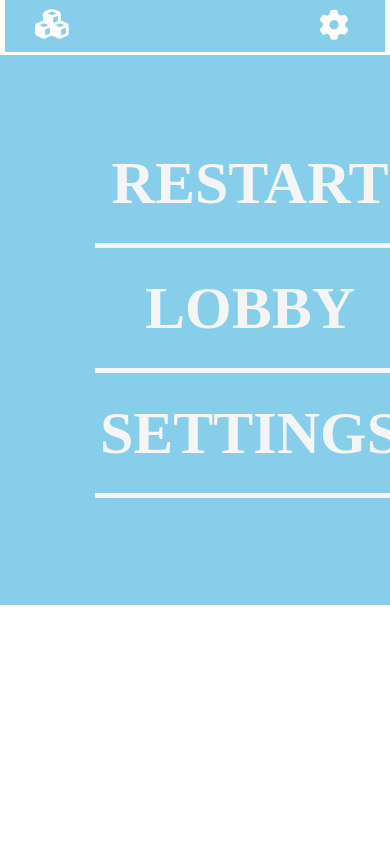
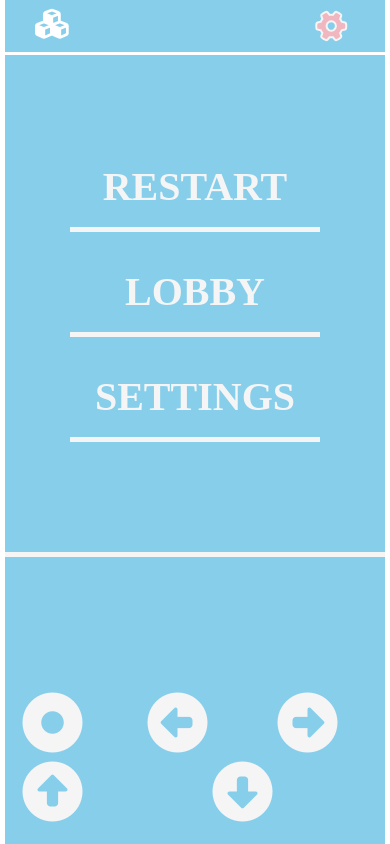
Before and after one commit to seanny3/Tetris-JS, a plain HTML site: page index.html in a window 390 px wide. Both pictures are taken after a click on the button 334 px from the left and 26 px from the top of the page. Drawn offline with Linux system fonts and the light colour scheme.

Commit message:
CSS : mobile

```diff
--- a/index.html
+++ b/index.html
@@ -27,6 +27,7 @@
 
   <!-- main -->
   <section id="main">
+    <div class="section">
       <!-- menu -->
       <section id="menu">
         <div class="menu__box">
@@ -37,12 +38,13 @@
           </div>
         </div>
       </section>
-    <div class="section">
       <div class="left">
         <div id="hold">
+          <div class="hold">
             <div class="info__title">HOLD</div>
             <div class="info__content">
               <img src="" alt="">
+            </div>
           </div>
         </div>
         <div class="information">
@@ -78,6 +80,33 @@
           </div>
         </div>
       </div>
+      <!-- mobile -->
+      <section id="mobile">
+        <div class="mobile">
+          <div class="hard__down">
+            <div class="spaceBar icon">
+              <i class="fas fa-dot-circle"></i>
+            </div>
+            <div class="arrow__up icon">
+              <i class="fas fa-arrow-alt-circle-up"></i>
+            </div>
+          </div>
+
+          <div class="arrow__btn">
+            <div class="arrow__center">
+              <div class="arrow__left icon">
+                <i class="fas fa-arrow-alt-circle-left"></i>
+              </div>
+              <div class="arrow__right icon">
+                <i class="fas fa-arrow-alt-circle-right"></i>
+              </div>
+            </div>
+            <div class="arrow__down icon">
+              <i class="fas fa-arrow-alt-circle-down"></i>
+            </div>
+          </div>
+        </div>
+      </section>
     </div>
   </section>
 
@@ -89,13 +118,3 @@
 
 </body>
 </html>
-
-
-
-
-
-<!--
-<i class="fas fa-dot-circle"></i>
-<i class="fas fa-arrow-alt-circle-left"></i>
-<i class="fas fa-arrow-alt-circle-right"></i>
-<i class="fas fa-arrow-alt-circle-down"></i> -->
--- a/main.js
+++ b/main.js
@@ -65,9 +65,10 @@ document.addEventListener('keydown', (event) => {
 // click menu
 var click_menu = false;
 const goMenu = document.querySelector('.go__menu');
-goMenu.addEventListener('click', () => {
+goMenu.addEventListener('mouseup', () => {
 	const menuBox = document.getElementById("menu");
 	menuBox.classList.toggle('active');
+	goMenu.classList.toggle('active');
 	// stop gameloop,timer
 	if(!click_menu) {
 		clearInterval(timer);
@@ -80,6 +81,19 @@ goMenu.addEventListener('click', () => {
 		click_menu = false;
 	}
 })
+
+// mobile controller
+const keypad = document.querySelectorAll('.icon');
+keypad.forEach((key) => {
+
+	key.addEventListener('mouseup', (e) => {
+		e.target.classList.add('active');
+		setTimeout(() => {
+			e.target.classList.remove('active');
+		},90)
+	})
+})
+
 
 
 // block functions
--- a/style.css
+++ b/style.css
@@ -1,5 +1,6 @@
 :root {
-  --height-main: 550px;
+  --pc-height-main: 600px;
+  --mobile-height-main: 500px;
   --width-max: 450px;
 
   --border-size-board: 1px;
@@ -11,6 +12,24 @@
 }
 
 /* CSS reset */
+html,
+body {
+  height: 100%;
+  overflow: hidden;
+}
+button,
+textarea,
+input,
+select,
+a {
+  -webkit-tap-highlight-color: rgba(0, 0, 0, 0);
+  -webkit-tap-highlight-color: transparent;
+  -webkit-user-select: none;
+  -khtml-user-select: none;
+  -moz-user-select: none;
+  -ms-user-select: none;
+  user-select: none;
+}
 body {
   margin: 0;
   padding: 0;
@@ -61,8 +80,8 @@ button {
   display: flex;
   border-left: 5px solid white;
   border-right: 5px solid white;
+  position: relative;
 }
-
 #main .section {
   border-top: none;
 }
@@ -73,19 +92,22 @@ button {
   line-height: 50px;
   text-align: center;
   color: white;
+  transform: rotate(0deg);
+  transition: all 300ms ease-in;
 }
-.go__menu:hover {
+
+.menu__item:hover {
+  -webkit-text-stroke: 2px var(--color-font-border-white);
+  color: rgb(241, 183, 193);
+  transition: all 300ms ease;
+  font-size: 65px;
+}
+.go__menu.active {
   -webkit-text-stroke: 2px var(--color-font-border-white);
   transform: rotate(90deg);
-  font-size: 31px;
-  color: var(--color-font-border-blue);
+  font-size: 40px;
+  color: rgb(241, 183, 193);
   transition: all 300ms ease-in;
-}
-.menu__item:hover {
-  -webkit-text-stroke: 2px var(--color-font-border-white);
-  color: var(--color-font-border-blue);
-  transition: all 300ms ease;
-  font-size: 65px;
 }
 
 /* menu */
@@ -95,13 +117,15 @@ button {
   transition: all 300ms ease-in-out;
   justify-content: center;
   position: absolute;
+  top: 2px;
+  left: 0;
   width: 100%;
 }
 #menu.active {
   max-height: 550px;
+  border-bottom: 5px solid whitesmoke;
 }
 .menu__box {
-  width: 500px;
   height: 550px;
   background-color: skyblue;
   margin: 0 auto;
@@ -128,12 +152,13 @@ button {
 /* main */
 #main {
   /* #menu */
-  display: relative;
+  height: 100%;
+  position: relative;
   background-color: skyblue;
 }
 #main .section {
-  height: var(--height-main);
   justify-content: center;
+  height: 100%;
 }
 
 /* information css */
@@ -164,7 +189,6 @@ button {
 #hold {
   width: 100px;
   height: 130px;
-  /* background-color: lightgrey; */
   border-radius: var(--border-radius);
 }
 #hold .info__content {
@@ -172,10 +196,10 @@ button {
   width: 80px;
   margin: 0 auto;
 }
+
 /* information */
 .information {
   margin-top: 80px;
-  /* background-color: lightgrey; */
   border-radius: var(--border-radius);
 }
 .information ul {
@@ -234,8 +258,10 @@ button {
   width: 20px;
   height: 20px;
 }
-#board.effect {
+#mobile {
+  display: none;
 }
+
 /* timer */
 #timer {
   height: 50px;
@@ -245,3 +271,140 @@ button {
   font-weight: bold;
   color: whitesmoke;
 }
+
+@media screen and (max-width: 510px) {
+  /* controller */
+  #mobile {
+    display: block;
+    width: 100%;
+    position: absolute;
+    bottom: 60px;
+    left: 0;
+    max-height: 150px;
+    margin-bottom: 10px;
+  }
+  .mobile {
+    justify-content: space-around;
+    display: flex;
+  }
+  .icon {
+    font-size: 60px;
+    color: whitesmoke;
+    margin: 0 auto;
+    text-align: center;
+  }
+  .icon i.active {
+    color: rgb(241, 183, 193);
+    -webkit-text-stroke: 2px var(--color-font-border-white);
+  }
+  .hard__down {
+    display: flex;
+    flex-direction: column;
+    justify-content: space-between;
+  }
+  .arrow__btn {
+    width: 250px;
+    display: flex;
+    flex-direction: column;
+    justify-content: space-between;
+  }
+  .arrow__center {
+    display: flex;
+  }
+  .arrow__left {
+    margin-right: 35px;
+  }
+  .arrow__right {
+    margin-left: 35px;
+  }
+
+  /* menu */
+  .favicon i,
+  .go__menu i {
+    font-size: 30px;
+    line-height: 25px;
+  }
+
+  #menu.active {
+    max-height: 495px;
+  }
+  .menu__box {
+    height: 495px;
+  }
+  .menu__item {
+    font-size: 40px;
+    width: 250px;
+    height: 100px;
+  }
+  .menu__item:hover {
+    font-size: 50px;
+  }
+  .menu__item.active {
+    font-size: 50px;
+    transition: all 300ms ease-in;
+    -webkit-text-stroke: 2px var(--color-font-border-white);
+    color: rgb(241, 183, 193);
+  }
+  /* board */
+  #board {
+    border-width: 3px;
+  }
+  #board li {
+    width: 13px;
+    height: 13px;
+  }
+  /* timer */
+  #timer {
+    height: 40px;
+    font-size: 30px;
+  }
+  /* left */
+
+  .left {
+    margin: 0;
+    padding: 0;
+    max-width: 70px;
+  }
+  .info__title,
+  .info__content {
+    font-size: 15px;
+  }
+  .info__content {
+    margin: 0;
+    height: 22px;
+    line-height: 22px;
+  }
+  #hold .info__content {
+    max-width: 54px;
+    max-height: 54px;
+  }
+  #hold .info__title {
+    margin-bottom: 8px;
+  }
+  #hold {
+    max-width: 70px;
+    margin-top: 37px;
+  }
+  .hold {
+    margin: 0 auto;
+  }
+  .information {
+    margin: 0;
+  }
+  .information ul {
+    margin-top: 20px;
+  }
+  .information li {
+    margin-top: 0;
+  }
+  /* right */
+  .right {
+    margin-top: 35px;
+    margin-left: 0;
+    padding: 0;
+    max-width: 70px;
+  }
+  .next li {
+    max-height: 54px;
+  }
+}
```
Lines whose indentation alone changed are shown as unchanged.
